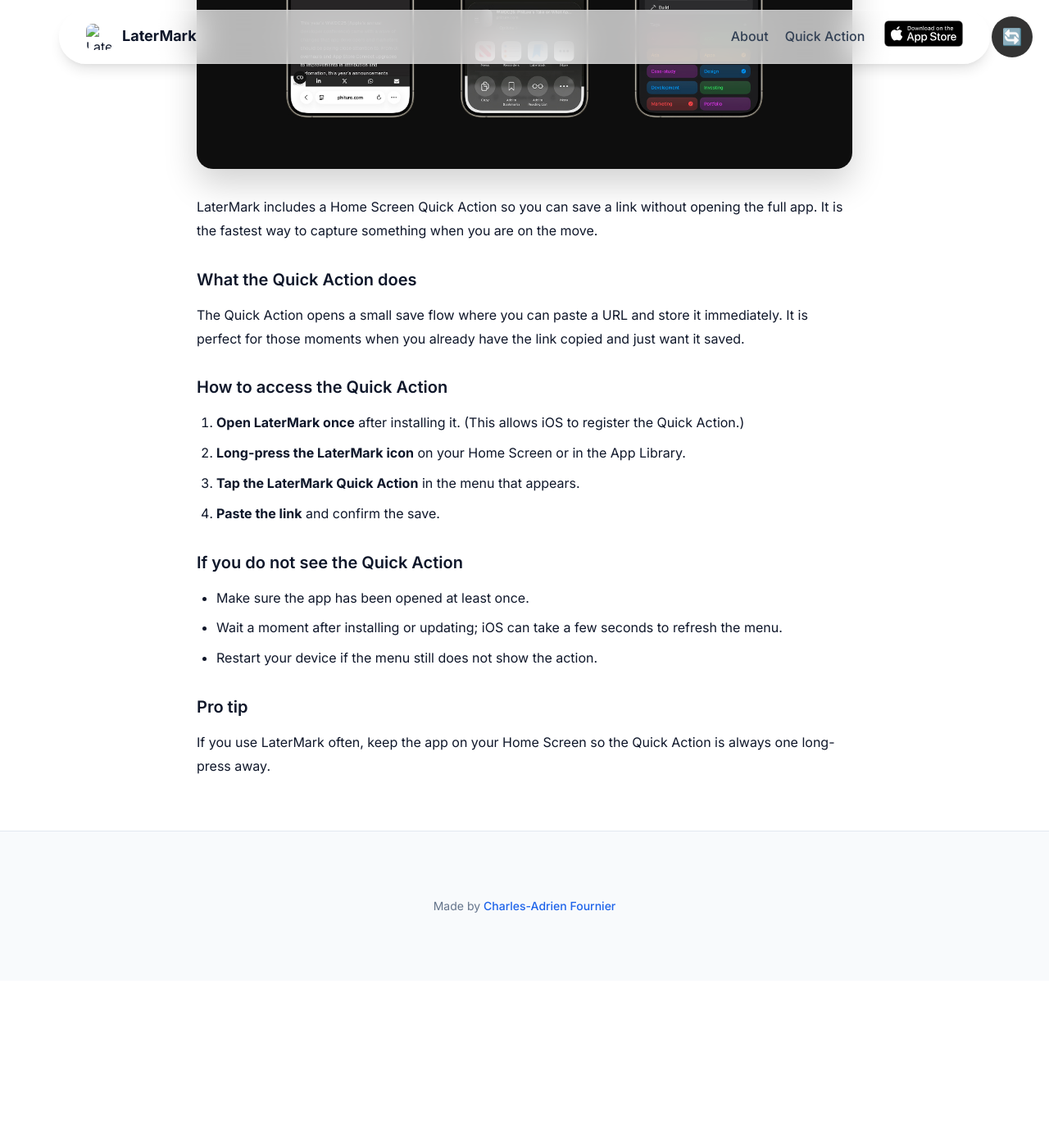
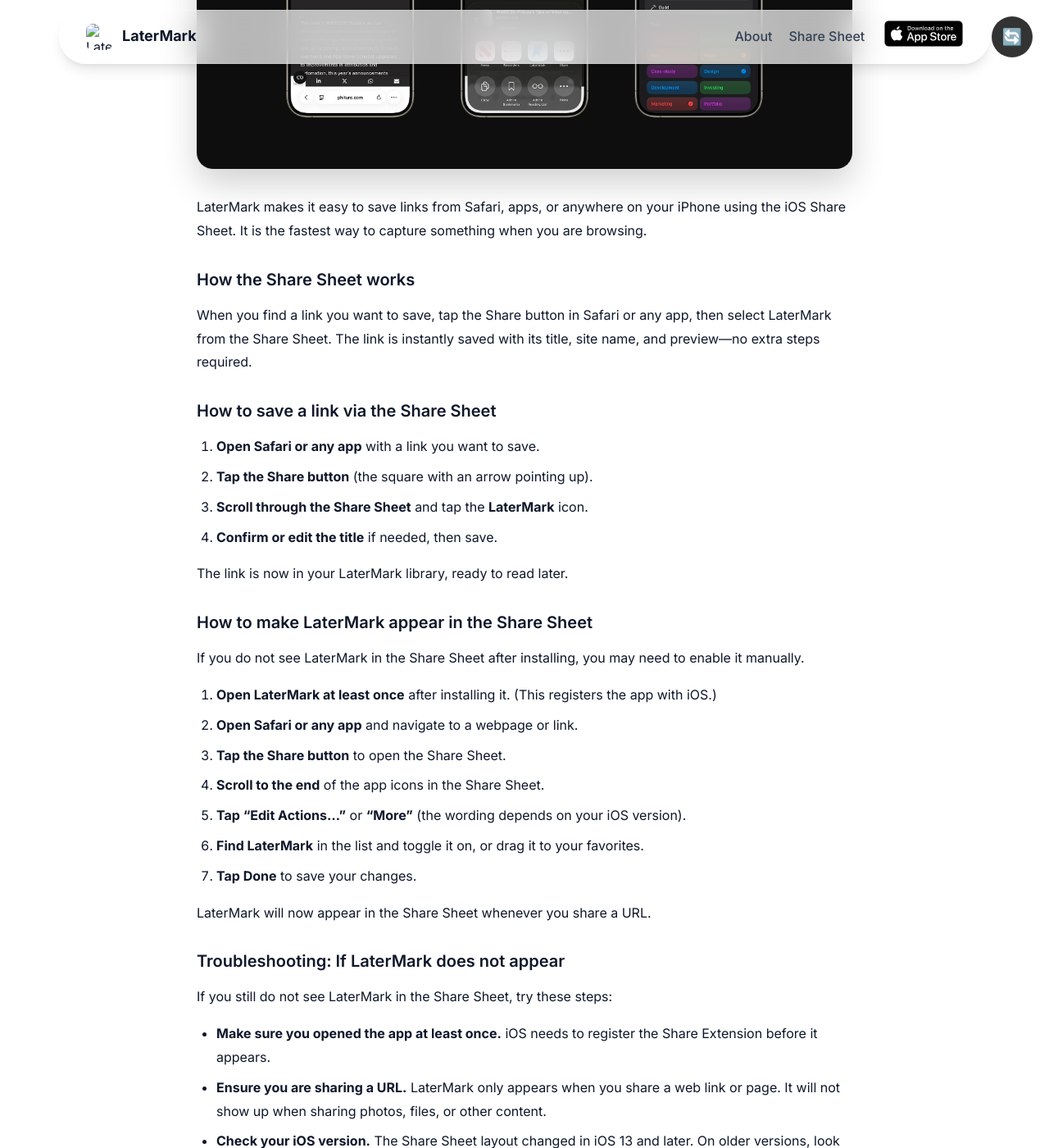
Before and after one commit to Fourni-j/fourni-j.github.io, a Jekyll site: the page built from _apps-pages/LaterMark/quick-action.md, in a window 1280 px wide and 1400 px high, scrolled down 507 px. Shown: the whole window at 82% size. Built offline with Jekyll 4.4.1, drawn with Linux system fonts in a browser that asks for light colours; nearby versions of some CDN libraries; before the commit the page ends 1721 px from its top, so only the background shows below that; some of the changed text lies outside the part shown.

Commit message:
Rewrite LaterMark article to describe iOS Share Sheet instead of Quick Action
Co-authored-by: Fourni-j <5518442+Fourni-j@users.noreply.github.com>

```diff
--- a/_apps-pages/LaterMark/quick-action.md
+++ b/_apps-pages/LaterMark/quick-action.md
@@ -1,35 +1,55 @@
 ---
 layout: modern-app-page
-title: "Add the LaterMark Quick Action to Save Links Faster"
+title: "Save Links to LaterMark Using the iOS Share Sheet"
 ios_app_id: 6757079584
 include_in_header: false
 app_name: LaterMark
 nav_links:
   - title: "About"
     url: "goal-and-features.html"
-  - title: "Quick Action"
+  - title: "Share Sheet"
     url: "quick-action.html"
 ---
 
 <figure class="modern-article-hero">
-  <img src="/assets/app-pages/screenshots/latermark-quick-action.jpg" alt="LaterMark Quick Action">
+  <img src="/assets/app-pages/screenshots/latermark-quick-action.jpg" alt="Save links to LaterMark via Share Sheet">
 </figure>
 
-LaterMark includes a Home Screen Quick Action so you can save a link without opening the full app. It is the fastest way to capture something when you are on the move.
+LaterMark makes it easy to save links from Safari, apps, or anywhere on your iPhone using the iOS Share Sheet. It is the fastest way to capture something when you are browsing.
 
-## What the Quick Action does
-The Quick Action opens a small save flow where you can paste a URL and store it immediately. It is perfect for those moments when you already have the link copied and just want it saved.
+## How the Share Sheet works
+When you find a link you want to save, tap the Share button in Safari or any app, then select LaterMark from the Share Sheet. The link is instantly saved with its title, site name, and preview—no extra steps required.
 
-## How to access the Quick Action
-1. **Open LaterMark once** after installing it. (This allows iOS to register the Quick Action.)
-2. **Long-press the LaterMark icon** on your Home Screen or in the App Library.
-3. **Tap the LaterMark Quick Action** in the menu that appears.
-4. **Paste the link** and confirm the save.
+## How to save a link via the Share Sheet
+1. **Open Safari or any app** with a link you want to save.
+2. **Tap the Share button** (the square with an arrow pointing up).
+3. **Scroll through the Share Sheet** and tap the **LaterMark** icon.
+4. **Confirm or edit the title** if needed, then save.
 
-## If you do not see the Quick Action
-- Make sure the app has been opened at least once.
-- Wait a moment after installing or updating; iOS can take a few seconds to refresh the menu.
-- Restart your device if the menu still does not show the action.
+The link is now in your LaterMark library, ready to read later.
+
+## How to make LaterMark appear in the Share Sheet
+If you do not see LaterMark in the Share Sheet after installing, you may need to enable it manually.
+
+1. **Open LaterMark at least once** after installing it. (This registers the app with iOS.)
+2. **Open Safari or any app** and navigate to a webpage or link.
+3. **Tap the Share button** to open the Share Sheet.
+4. **Scroll to the end** of the app icons in the Share Sheet.
+5. **Tap "Edit Actions…"** or **"More"** (the wording depends on your iOS version).
+6. **Find LaterMark** in the list and toggle it on, or drag it to your favorites.
+7. **Tap Done** to save your changes.
+
+LaterMark will now appear in the Share Sheet whenever you share a URL.
+
+## Troubleshooting: If LaterMark does not appear
+If you still do not see LaterMark in the Share Sheet, try these steps:
+
+- **Make sure you opened the app at least once.** iOS needs to register the Share Extension before it appears.
+- **Ensure you are sharing a URL.** LaterMark only appears when you share a web link or page. It will not show up when sharing photos, files, or other content.
+- **Check your iOS version.** The Share Sheet layout changed in iOS 13 and later. On older versions, look for "More" at the end of the app row. On newer versions, scroll to the end and tap "Edit Actions…".
+- **Scroll all the way to the end.** Sometimes new apps appear at the far right of the Share Sheet.
+- **Restart your device.** iOS can take a moment to register new Share Extensions, especially after a fresh install or update.
+- **Reinstall LaterMark if needed.** In rare cases, reinstalling the app can help iOS refresh the Share Extension registration.
 
 ## Pro tip
-If you use LaterMark often, keep the app on your Home Screen so the Quick Action is always one long-press away.
+Once LaterMark is enabled, you can drag it to the front of your Share Sheet favorites so it is always easy to find. This makes saving links even faster when you are on the go.
```
